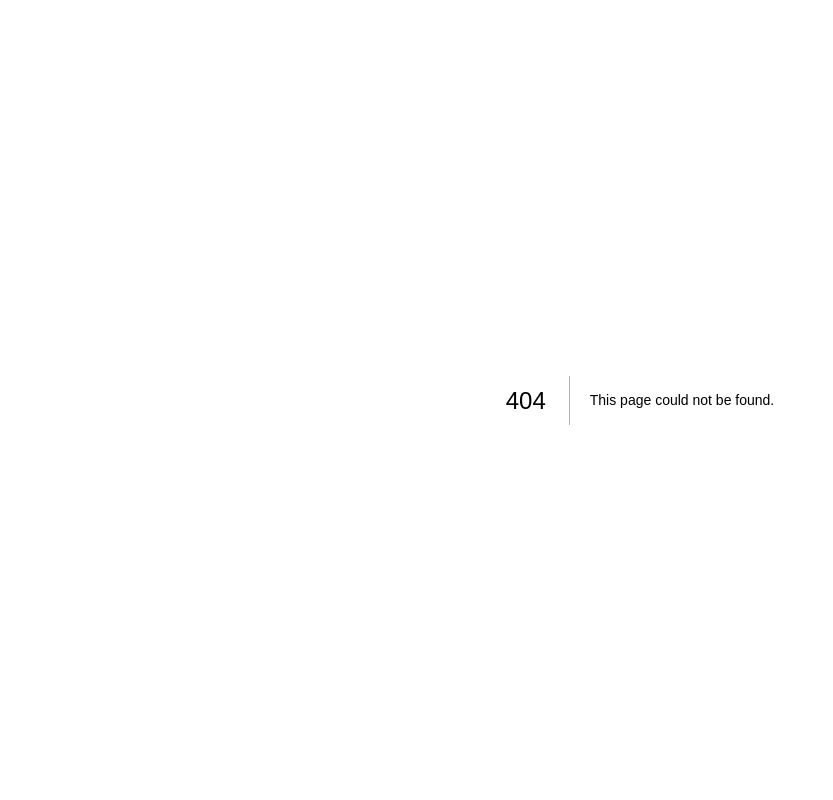
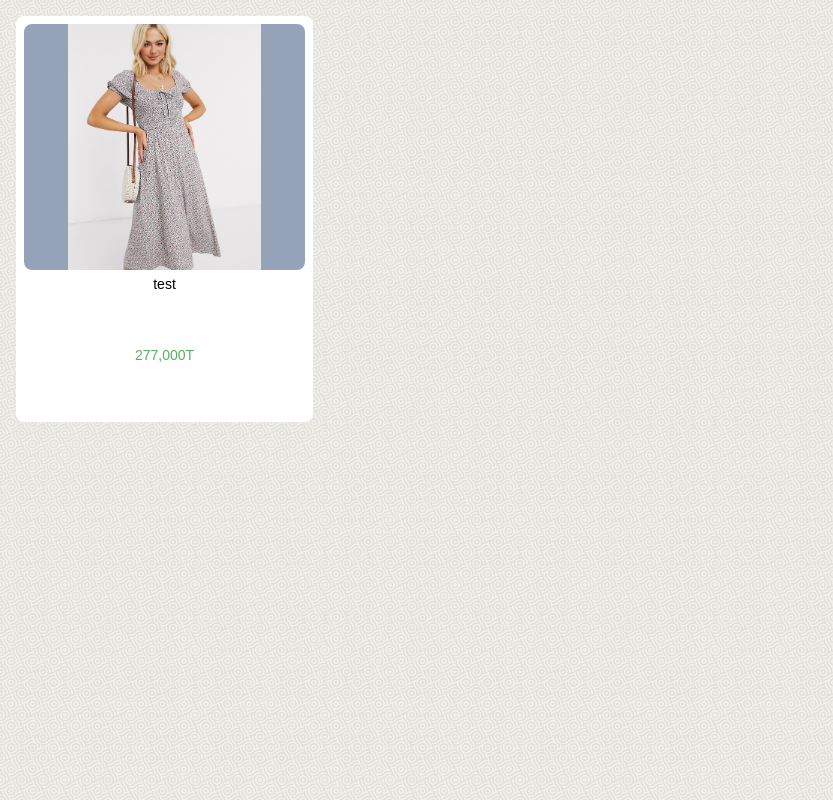
Before and after one commit to mohammadyousefi02/shopify, a Next.js app: page /components in a window 1280 px wide. Before the commit this address had no page. Shown: the whole page, without its empty margins (0-833 px from the left). Built offline with nearby package versions, Linux system fonts and the light colour scheme.

Commit message:
install classnames package

```diff
--- a/controllers/category.ts
+++ b/controllers/category.ts
@@ -1,7 +1,10 @@
+import { NextApiRequest, NextApiResponse } from 'next';
+
 import jwt from 'jsonwebtoken';
 import { IdecodedToken } from './../interfaces/decodedTokenInterface';
-import { NextApiRequest, NextApiResponse } from 'next';
+
 import Category from "../models/categoryModel";
+import Products from '../models/productModel';
 
 
 const createCategory = async(req:NextApiRequest, res:NextApiResponse) => {
@@ -56,7 +59,8 @@ const deleteCategory = async(req:NextApiRequest, res:NextApiResponse) => {
 
 const getAllCategories = async(req:NextApiRequest, res:NextApiResponse) => {
     try {
-        const categories = await Category.find().populate('products')
+        await Products.find()
+        const categories = await Category.find().populate("products")
         res.status(200).send(categories)
     } catch (error) {
         res.status(400).send({error})
@@ -66,6 +70,7 @@ const getAllCategories = async(req:NextApiRequest, res:NextApiResponse) => {
 const getOneCategory = async(req:NextApiRequest, res:NextApiResponse) => {
     try {
         const { id } = req.query
+        await Products.find()
         const category = await Category.findById(id).populate('products')
         res.status(200).send(category)
     } catch (error) {
--- a/models/categoryModel.ts
+++ b/models/categoryModel.ts
@@ -2,10 +2,11 @@ import mongoose from "mongoose"
 
 const categorySchema = new mongoose.Schema({
     name:String,
-    products:{
-        type:[mongoose.Schema.Types.ObjectId],
-        red:'Products'
-    }
+    products:[{
+            type:mongoose.Schema.Types.ObjectId,
+            ref:'Products'
+        }
+    ],
 })
 
 categorySchema.methods.addProduct = function(id:mongoose.Schema.Types.ObjectId){
@@ -13,6 +14,6 @@ categorySchema.methods.addProduct = function(id:mongoose.Schema.Types.ObjectId){
     return this.save()
 }
 
-const Category = mongoose.models.Categories || mongoose.model('Categories', categorySchema)
+const Category = mongoose.models.Categories || mongoose.model("Categories", categorySchema)
 
 export default Category
--- a/package.json
+++ b/package.json
@@ -12,6 +12,7 @@
     "@reduxjs/toolkit": "^1.8.3",
     "axios": "^0.27.2",
     "bcrypt": "^5.0.1",
+    "classnames": "^2.3.1",
     "jsonwebtoken": "^8.5.1",
     "jwt-decode": "^3.1.2",
     "lodash": "^4.17.21",
--- a/pages/api/categories/index.ts
+++ b/pages/api/categories/index.ts
@@ -3,6 +3,7 @@ import { NextApiRequest, NextApiResponse } from "next";
 import connectToDb from "../../../utils/coonectToDb";
 
 import { createCategory, getAllCategories } from "../../../controllers/category";
+
 
 
 export default async function handler(req: NextApiRequest,res: NextApiResponse) {
--- /dev/null
+++ b/pages/components.tsx
@@ -0,0 +1,12 @@
+import React from 'react'
+import ProductCart from '../src/components/ProductCard'
+
+function Component() {
+  return (
+    <div className='p-4 flex '>
+        <ProductCart/>
+    </div>
+  )
+}
+
+export default Component
--- a/src/components/Button/index.tsx
+++ b/src/components/Button/index.tsx
@@ -8,7 +8,7 @@ interface Iprops {
 
 function MyButton({title,className="",onClick}:Iprops) {
   return (
-    <button onClick={onClick} className={`p-2 rounded text-white ${className}`}>{title}</button>
+    <button onClick={onClick} className={`px-2 py-3 rounded text-white ${className}`}>{title}</button>
   )
 }
 
--- a/src/components/ProductCard/index.tsx
+++ b/src/components/ProductCard/index.tsx
@@ -11,10 +11,10 @@ import {useDispatch, useSelector} from "react-redux"
 import {addSavedItem,removeSavedItem,setSavedItems} from "../../../redux/slices/savedItemsReducer"
 
 interface Iprops {
-    images:string[],
-    title:string,
-    price:string,
-    _id:string,
+    images?:string[],
+    title?:string,
+    price?:string,
+    _id?:string,
     secondBtnTitle?:string
 }
 
@@ -71,18 +71,30 @@ function ProductCart({images,title,price,_id,secondBtnTitle="Save"}:Iprops) {
         }
     }
   return (
-    <div className='bg-white pt-2 flex flex-col gap-2 justify-between shadow-md'>
-        <div className='relative h-56'>
-            <Image src={images[0]} layout="fill" objectFit='contain' alt="aks"/>
+    // <div className='bg-white pt-2 flex flex-col gap-2 justify-between shadow-md'>
+    //     <div className='relative h-56'>
+    //         <Image src={images[0]} layout="fill" objectFit='contain' alt="aks"/>
+    //     </div>
+    //     <div className='px-2 text-center flex flex-col gap-1'>
+    //         <h1 className='font-semibold'>{title}</h1>
+    //         <span className={`text-indigo-500 font-black`}>${price}</span>
+    //     </div>
+    //     <div className='flex items-center'>
+
+    //         <Link href={{pathname:`/products/[name]`,query:{id:_id}}} as={`/products/${title.split(" ").join("-")}`} className="bg-indigo-500 text-white py-1 flex-1"><Button title="Details" className='bg-indigo-500 text-white py-1 flex-1 rounded-none'/></Link>
+    //         <Button title={isSaved ? "Remove" : "Save"} onClick={ isSaved ? removeSavedItemHandler : addToSave } className='bg-pink-500 py-1 flex-1 rounded-none'/>
+    //     </div>
+    // </div> h-[406px] w-[297px] | w-[194px] h-[303px]
+    <div className='md:w-[297px] md:h-[406px] w-[194px] h-[303px] flex flex-col justify-between items-center rounded-lg p-2 bg-white'>
+        <div className='w-full h-[70%] flex flex-col gap-1'>
+            <div className='h-[90%] bg-slate-400 rounded-lg relative'>
+                <Image src={"/images/dress1.jpg"} layout="fill" objectFit='contain' alt='aks'/>
+            </div>
+            <p className='break-words text-center'>test</p>
         </div>
-        <div className='px-2 text-center flex flex-col gap-1'>
-            <h1 className='font-semibold'>{title}</h1>
-            <span className={`text-indigo-500 font-black`}>${price}</span>
-        </div>
-        <div className='flex items-center'>
+        <span className='text-[#56B261]'>277,000T</span>
+        <div className='bg-white'>
 
-            <Link href={{pathname:`/products/[name]`,query:{id:_id}}} as={`/products/${title.split(" ").join("-")}`} className="bg-indigo-500 text-white py-1 flex-1"><Button title="Details" className='bg-indigo-500 text-white py-1 flex-1 rounded-none'/></Link>
-            <Button title={isSaved ? "Remove" : "Save"} onClick={ isSaved ? removeSavedItemHandler : addToSave } className='bg-pink-500 py-1 flex-1 rounded-none'/>
         </div>
     </div>
   )
--- a/styles/globals.css
+++ b/styles/globals.css
@@ -16,7 +16,8 @@ body {
 
 body{
   background-color: #F6F6F6;
-  background-image:url('/images/bg12.png')
+  background-image:url('/images/bg12.png');
+  font-size:14px;
 }
 
 a {
```
Also changed, not shown: 1 other file (tests, documents, lock files or other folders).
